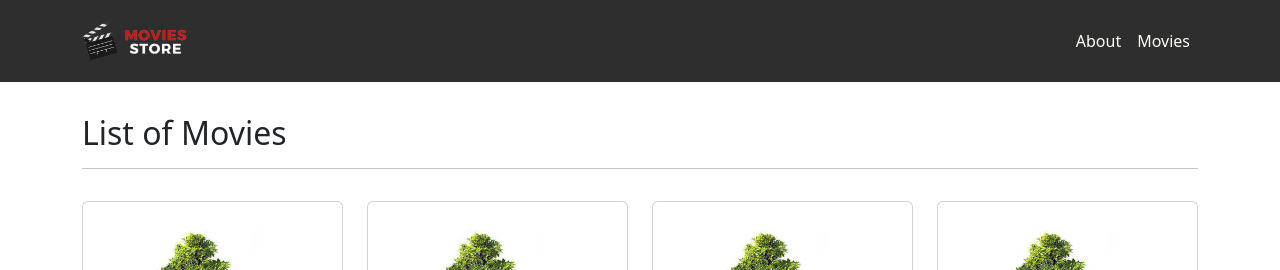
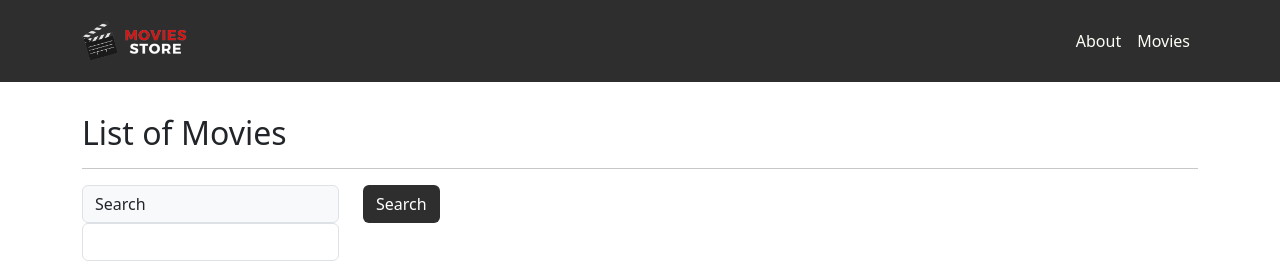
Before and after one commit to shailenamin/GTMoviesStore, a Django app: page /movies/ in a window 1280 px wide. Shown: the top 270 px of the page. Run offline with Django 5.2, Linux system fonts and the light colour scheme; data comes from the database, SQL or seed files in the repository; both versions use the stored data as it was after the commit; some libraries are stand-ins or nearby versions.

Commit message:
Finished Chapter 6

```diff
--- a/GTMoviesStore/static/css/style.css
+++ b/GTMoviesStore/static/css/style.css
@@ -38,3 +38,13 @@
 .ms-footer-bottom a:hover {
   color: #fff;
 }
+
+.img-card-200 {
+  width: fit-content;
+  max-height: 200px;
+}
+
+.img-card-400 {
+  width: fit-content;
+  max-height: 400px;
+}
--- a/movies/templates/movies/index.html
+++ b/movies/templates/movies/index.html
@@ -7,14 +7,31 @@
       <div class="col mx-auto mb-3">
         <h2>List of Movies</h2>
         <hr />
+          <p class="card-text">
+              <form method="GET">
+          <div class="row">
+              <div class="col-auto">
+                  <div vlass="input-group col-auto">
+                      <div class="input-group-text">
+                          Search
+                      </div>
+                      <input type="text" class="form-control" name="search">
+                  </div>
+              </div>
+              <div class="col-auto">
+                  <button class="btn bg-dark text-white" type="submit">Search</button>
+              </div>
+          </div>
+      </form>
+          </p>
       </div>
     </div>
     <div class="row">
       {% for movie in template_data.movies %}
       <div class="col-md-4 col-lg-3 mb-2">
         <div class="p-2 card align-items-center pt-4">
-          <img src="{% static 'img/about.jpg' %}"
-            class="card-img-top rounded">
+          <img src="{{ movie.image.url }}"
+            class="card-img-top rounded img-card-200">
           <div class="card-body text-center">
               <a href="{%  url 'movies.show' id=movie.id %}" class="btn bg-dark text-white">
                   {{  movie.name }}
--- a/movies/views.py
+++ b/movies/views.py
@@ -4,25 +4,12 @@ from django.contrib.auth.decorators import login_required
 
 # Create your views here.
 
-movies = [
-    {
-        'id': 1, 'name': 'Inception', 'price': 12,
-        'description': 'A mind-bending heist thriller.'
-    },
-    {
-        'id': 2, 'name': 'Avatar', 'price': 13,
-        'description': 'A journey to a distant world and the battle for resources.'
-    },
-    {
-        'id': 3, 'name': 'The Dark Knight', 'price': 14,
-        'description': 'Gothams vigilante faces the Joker.'
-    },
-    {
-        'id': 4, 'name': 'Titanic', 'price': 11,
-        'description': 'A love story set against the backdrop of the sinking Titanic.',
-    },
-]
 def index(request):
+    search_term = request.GET.get('search')
+    if search_term:
+        movies = Movie.objects.filter(name__icontains=search_term)
+    else:
+        movies = Movie.objects.all()
     template_data = {}
     template_data['title'] = 'Movies'
     template_data['movies'] = movies
@@ -30,10 +17,10 @@ def index(request):
                   {'template_data': template_data})
 
 def show(request, id):
-    movie = movies[id - 1]
+    movie = Movie.objects.get(id=id)
     reviews = Review.objects.filter(movie=movie)
     template_data = {}
-    template_data['title'] = movie['name']
+    template_data['title'] = movie.name
     template_data['movie'] = movie
     template_data['reviews'] = reviews
     return render(request, 'movies/show.html', {'template_data': template_data})
```
Also changed, not shown: movies/templates/movies/show.html (+15 -17 lines), db.sqlite3, media/movie_images/avatar.jpg (added), media/movie_images/titanic.jpg (added), 2 other files.
